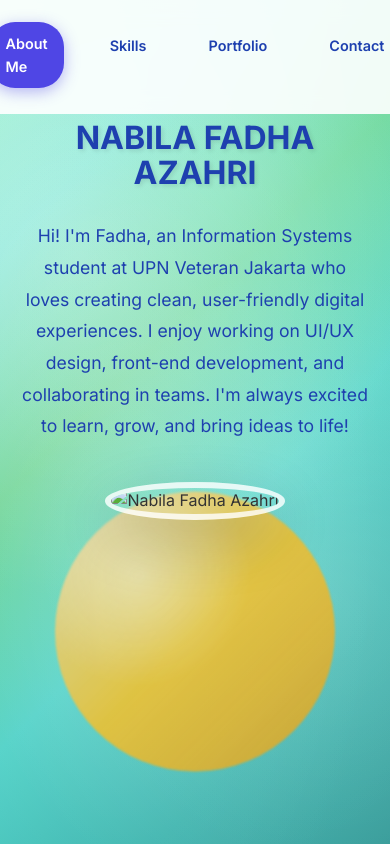
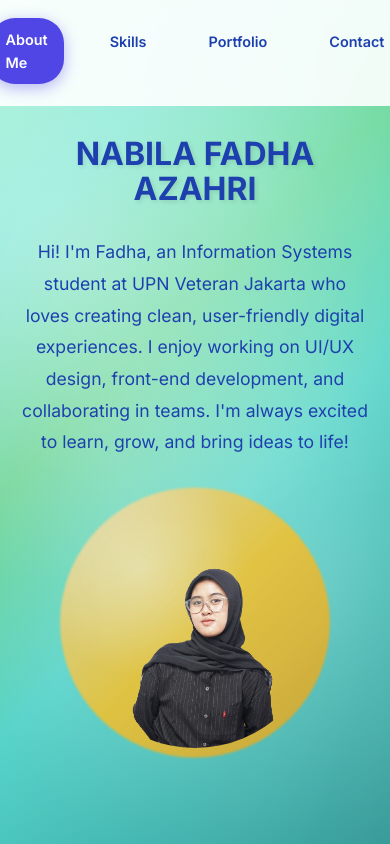
Before and after one commit to nabilafa/portofolio, a plain HTML site: page index.html in a window 390 px wide. Shown: the top 844 px of the page. Drawn offline with Linux system fonts and the light colour scheme.

Commit message:
update about me

```diff
--- a/css/style.css
+++ b/css/style.css
@@ -40,7 +40,6 @@ body {
     border-radius: 0;
     padding: 0;
     box-shadow: none;
-    backdrop-filter: none;
     border: none;
 }
 
@@ -52,7 +51,6 @@ body {
     font-weight: 600;
     border-radius: 25px;
     transition: all 0.3s ease;
-    position: relative;
     background: transparent;
     font-size: 1rem;
 }
@@ -144,20 +142,21 @@ body {
 
 .image-container {
     position: relative;
-    width: 400px;
-    height: 400px;
+    width: fit-content;
+    display: flex;
+    justify-content: center;
+    align-items: center;
 }
 
 .profile-image {
-    width: 350px;
-    height: 350px;
+    width: 400px;
+    height: 400px;
     border-radius: 50%;
     object-fit: cover;
-    border: 6px solid rgba(255, 255, 255, 0.8);
-    box-shadow: 0 20px 60px rgba(0, 0, 0, 0.2);
-    position: relative;
+    position: center;
     z-index: 2;
     transition: transform 0.3s ease;
+    top: -20px;
 }
 
 .profile-image:hover {
@@ -292,7 +291,6 @@ body {
     display: flex;
     align-items: center;
     justify-content: center;
-    position: relative;
     overflow: hidden;
 }
 
@@ -455,23 +453,14 @@ body {
         font-size: 1.1rem;
     }
 
-    .image-container {
-        width: 300px;
-        height: 300px;
-    }
-
     .profile-image {
         width: 250px;
         height: 250px;
     }
 
     .image-bg-circle {
-        width: 280px;
-        height: 280px;
-    }
-
-    .nav-pills {
-        padding: 4px;
+        width: 270px;
+        height: 270px;
     }
 
     .nav-link {
@@ -483,10 +472,7 @@ body {
         font-size: 2.5rem;
     }
 
-    .skills-grid {
-        grid-template-columns: 1fr;
-    }
-
+    .skills-grid,
     .portfolio-grid {
         grid-template-columns: 1fr;
     }
@@ -499,10 +485,7 @@ body {
 }
 
 @media (max-width: 480px) {
-    .hero-name {
-        font-size: 2rem;
-    }
-
+    .hero-name,
     .section-title {
         font-size: 2rem;
     }
--- a/index.html
+++ b/index.html
@@ -32,8 +32,8 @@
                 </div>
                 <div class="hero-image">
                     <div class="image-container">
-                        <img src="fadha1.jpg" alt="Nabila Fadha Azahri" class="profile-image">
                         <div class="image-bg-circle"></div>
+                        <img src="images/preview.png" alt="Nabila Fadha Azahri" class="profile-image">
                     </div>
                 </div>
             </div>
```
Also changed, not shown: foto.jpg (added), images/foto.jpg (added), images/preview.png (added).
